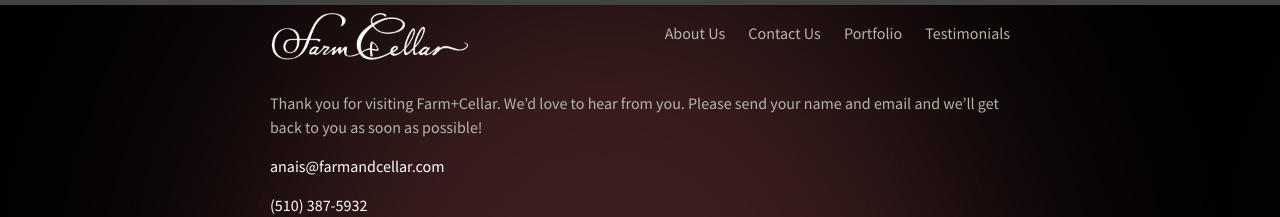
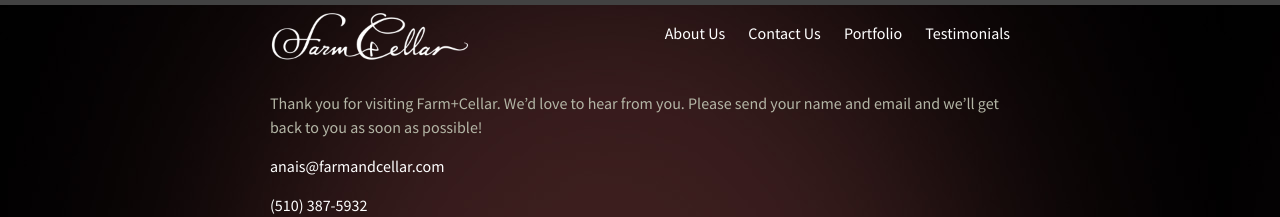
Before and after one commit to farmandcellar/farmandcellar.github.io, a Jekyll site: the page built from contact-us.md, in a window 1280 px wide. Shown: the top 217 px of the page. Built offline with Jekyll 4.4.1, drawn with Linux system fonts in a browser that asks for light colours.

Commit message:
fix menu color

```diff
--- a/_sass/_layout.scss
+++ b/_sass/_layout.scss
@@ -33,7 +33,7 @@
     }
 
     .page-link {
-        color: $text-color;
+        color: $brand-color;
         line-height: $base-line-height;
 
         // Gaps between nav items, but not on the last one
```
